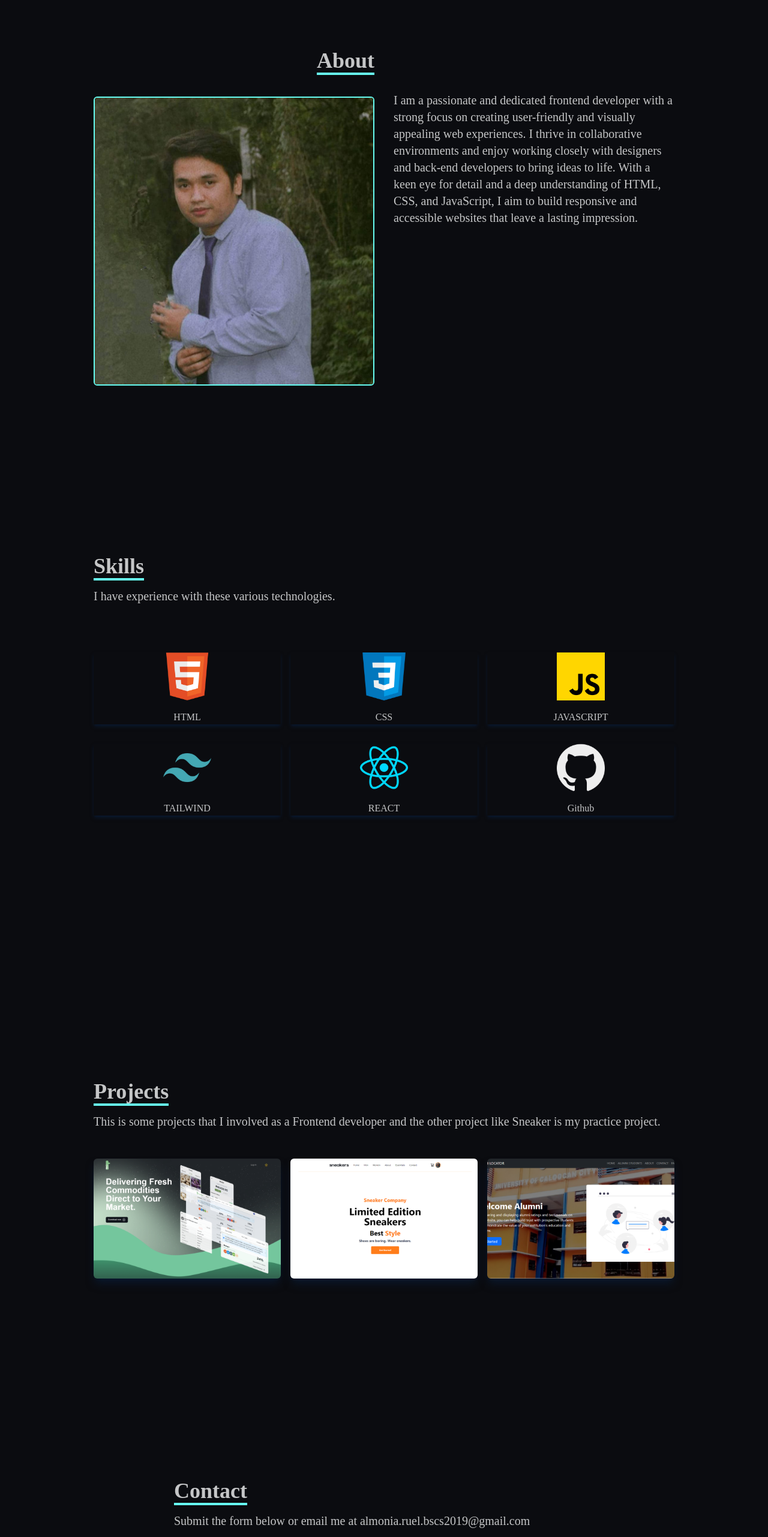
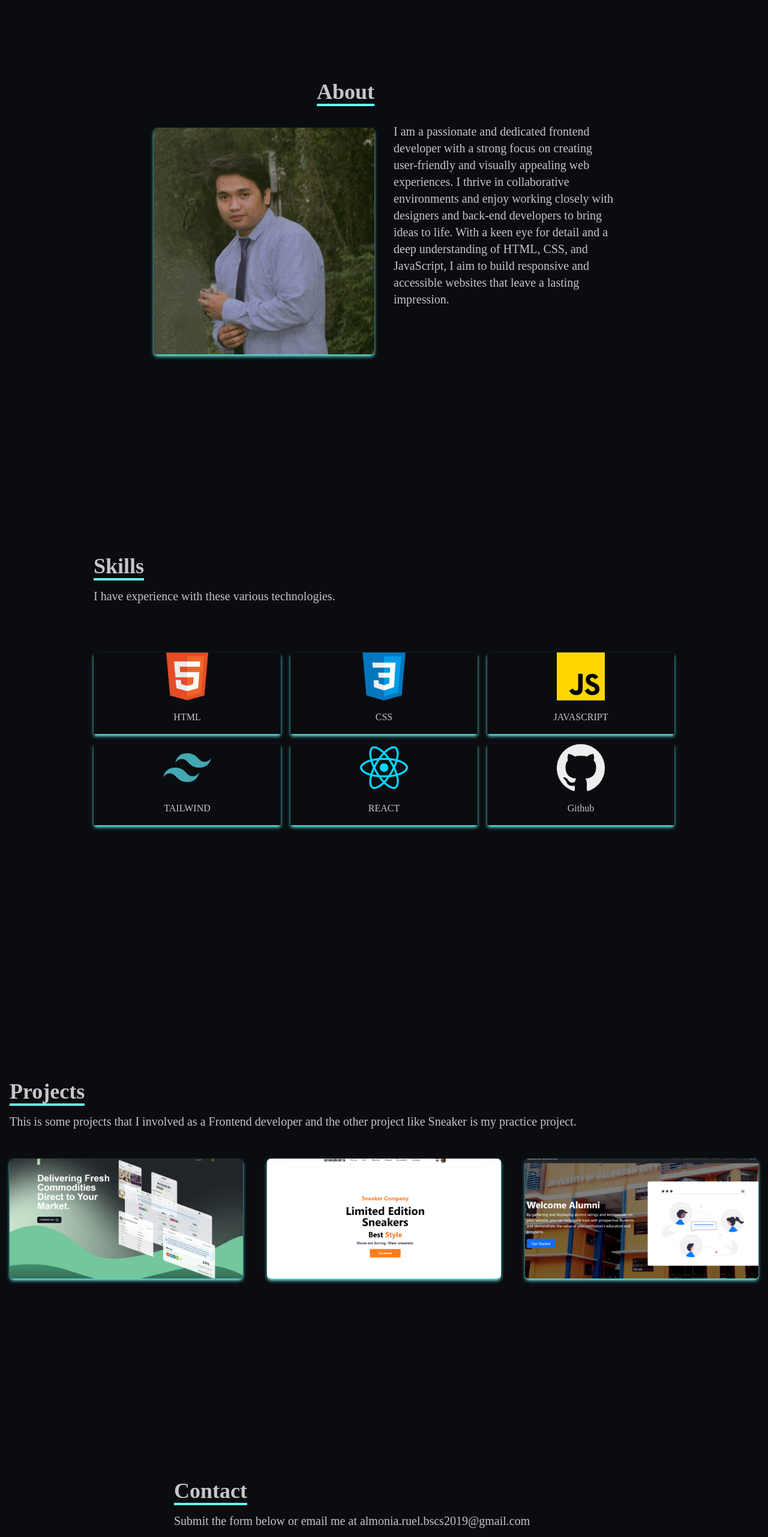
Before and after one commit to Stainzxc/portfolio-react, a React (Vite) app: page / in a window 1280 px wide. Shown: the part 834-3397 px from the top of the page at 60% size. Built offline with nearby package versions, Linux system fonts and the light colour scheme.

Commit message:
adding-context-in-projects

```diff
--- a/src/components/About.jsx
+++ b/src/components/About.jsx
@@ -13,9 +13,9 @@ export default function About() {
           </div>
           <div></div>
           </div>
-          <div className="max-w-[1000px] w-full sm:grid grid-cols-2 gap-8 px-4">
-            <div className="text-4xl font-bold py-2">
-              <img src={profile} alt="profile-picture" className="rounded-md border-2 text-right border-[#66FCF1]"/>
+          <div className="max-w-[800px] w-full sm:grid grid-cols-2 gap-8 px-4">
+            <div className="text-4xl font-bold py-2 flex">
+              <img src={profile} alt="profile-picture" className="rounded-md grow text-right shadow-md shadow-[#66FCF1]"/>
             </div>
             <div>
               <p className="text-xl">
--- a/src/components/Navbar.jsx
+++ b/src/components/Navbar.jsx
@@ -11,7 +11,7 @@ export default function Navbar() {
   const [nav, setNav] = useState(false);
   const handleClick = () => setNav(!nav);
   return (
-    <div className="fixed w-full h-[80px] flex justify-between items-center text-[#C5C6C7] bg-[#0B0C10] ">
+    <div className="fixed w-full h-[80px] flex justify-between items-center text-[#C5C6C7] bg-[#0B0C10]">
       <div className="cursor-pointer" >
       <Link to="home" smooth={true} duration={500}>
         <img src={logo} alt="logo" style={{ width: "80px" }} />
--- a/src/components/Projects.jsx
+++ b/src/components/Projects.jsx
@@ -2,15 +2,15 @@ import React from "react";
 import talipaapp from "../assets/img/talipaapp.png";
 import sneakers from "../assets/img/sneakers.png";
 import ams from "../assets/img/ams.png";
-import { Slide  } from "react-awesome-reveal";
+import { Slide } from "react-awesome-reveal";
 
 export default function Projects() {
   return (
     <div
       name="projects"
-      className="w-full md:h-screen bg-[#0B0C10] text-[#C5C6C7]"
+      className="w-full h-screen bg-[#0B0C10] text-[#C5C6C7]"
     >
-      <div className="max-w-[1000px] mx-auto p-4 flex flex-col justify-center w-full h-full">
+      <div className="mx-auto max-w-[1700px] p-4 flex flex-col justify-center w-full h-full">
         <div className="pb-8">
           <p className="text-4xl font-bold inline border-b-4 border-[#66FCF1]">
             Projects
@@ -22,21 +22,29 @@ export default function Projects() {
         </div>
 
         {/* Container */}
-        <div className="grid sm:grid-cols-2 md:grid-cols-3 gap-4">
+        <div className="grid sm:grid-cols-2 md:grid-cols-3 gap-10">
           {/* Grid Item */}
-          <Slide duration={1000} delay={300}>
+          {/* <Slide duration={1000} delay={300}> */}
           <div
             style={{ backgroundImage: `url(${talipaapp})` }}
-            className="shadow-lg shadow-[#0a192f] group container rounded-md flex justify-center items-center mx-auto content-div"
+            className=" group container rounded-md flex justify-center items-center mx-auto content-div shadow-md shadow-[#66FCF1] hover:scale-110 duration-500"
           >
             {/* Hover Effects */}
-            <div className="opacity-0 group-hover:opacity-100">
-              <span className="text-2xl font-bold text-white tracking-wider">
-                React JS Application
+            <div className="opacity-0 group-hover:opacity-100 mx-2">
+              <span className=" text-white tracking-wider">
+                This is our Capstone Project or Thesis. In this project are aim
+                is to remove the middlemen between the Vendor and Farmer in
+                their transaction therefore the farmer can earn more.
               </span>
               <div className="pt-8 text-center">
+                <span className="text-lg font-bold tracking-wide bg-[#66FCF1] text-black rounded-md p-2 mr-2">
+                  ReactJS
+                </span>
+                <span className="text-lg font-bold tracking-wide bg-[#66FCF1] text-black rounded-md p-2 mr-20">
+                  Tailwind
+                </span>
                 <a href="https://www.talipaapp.com/" target="_blank">
-                  <button className="text-center rounded-lg px-4 py-3 m-2 bg-white text-gray-700 font-bold text-lg">
+                  <button className="text-lg font-bold tracking-wide bg-white text-gray-700 rounded-md p-2 mr-2">
                     Demo
                   </button>
                 </a>
@@ -44,28 +52,36 @@ export default function Projects() {
                   href="https://github.com/saisarah/TalipaAPP-Frontend"
                   target="_blank"
                 >
-                  <button className="text-center rounded-lg px-4 py-3 m-2 bg-white text-gray-700 font-bold text-lg">
+                  <button className="text-lg font-bold tracking-wide bg-white text-gray-700 rounded-md p-2 mr-2">
                     Code
                   </button>
                 </a>
               </div>
             </div>
           </div>
-          </Slide>
+          {/* </Slide> */}
           {/* Grid Item */}
-          <Slide duration={500} delay={200}>
+          {/* <Slide duration={500} delay={200}> */}
+
           <div
             style={{ backgroundImage: `url(${sneakers})` }}
-            className="shadow-lg shadow-[#0a192f] group container rounded-md flex justify-center items-center mx-auto content-div"
+            className="group container rounded-md flex justify-center items-center mx-auto content-div shadow-md shadow-[#66FCF1] hover:scale-110 duration-500"
           >
             {/* Hover Effects */}
-            <div className="opacity-0 group-hover:opacity-100">
-              <span className="text-2xl font-bold text-white tracking-wide">
-                React JS Application
+            <div className="opacity-0 group-hover:opacity-100 w-full mx-2 ">
+              <span className="text-white">
+                I made this because I am practicing my knowledge in React JS and
+                Tailwind CSS. This is not functionable e-commerse website.{" "}
               </span>
               <div className="pt-8 text-center">
+                <span className="text-lg font-bold tracking-wide bg-[#66FCF1] text-black rounded-md p-2 mr-2">
+                  ReactJS
+                </span>
+                <span className="text-lg font-bold tracking-wide bg-[#66FCF1] text-black rounded-md p-2 mr-20">
+                  Tailwind
+                </span>
                 <a href="https://e-commerse-sepia.vercel.app/ " target="_blank">
-                  <button className="text-center rounded-lg px-4 py-3 m-2 bg-white text-gray-700 font-bold text-lg">
+                  <button className="text-lg font-bold tracking-wide bg-white text-gray-700 rounded-md p-2 mr-2">
                     Demo
                   </button>
                 </a>
@@ -73,43 +89,54 @@ export default function Projects() {
                   href="https://github.com/Stainzxc/e-commerse"
                   target="_blank"
                 >
-                  <button className="text-center rounded-lg px-4 py-3 m-2 bg-white text-gray-700 font-bold text-lg">
+                  <button className="text-lg font-bold tracking-wide bg-white text-gray-700 rounded-md p-2">
                     Code
                   </button>
                 </a>
               </div>
             </div>
           </div>
-          </Slide>
+          {/* </Slide> */}
           {/* Grid Item */}
-          <Slide duration={100} delay={100}>
+          {/* <Slide duration={100} delay={100}> */}
           <div
             style={{ backgroundImage: `url(${ams})` }}
-            className="shadow-lg shadow-[#0a192f] group container rounded-md flex justify-center items-center mx-auto content-div"
+            className="group container rounded-md flex justify-center items-center mx-auto content-div shadow-md shadow-[#66FCF1] hover:scale-110 duration-500"
           >
             {/* Hover Effects */}
-            <div className="opacity-0 group-hover:opacity-100">
-              <span className="text-2xl font-bold text-white tracking-wider">
-                React JS Application
+            <div className="opacity-0 group-hover:opacity-100 mx-2">
+              <span className="text-white">
+                This one is our Thesis when we are third year college. We made
+                this to help the alumnus about their concerns therefore they can
+                make apppointment to the MIS.{" "}
               </span>
               <div className="pt-8 text-center">
+                <span className="text-lg font-bold tracking-wide bg-[#66FCF1] text-black rounded-md p-2 mr-2">
+                  HTML
+                </span>
+                <span className="text-lg font-bold tracking-wide bg-[#66FCF1] text-black rounded-md p-2 mr-2">
+                  CSS
+                </span>
+                <span className="text-lg font-bold tracking-wide bg-[#66FCF1] text-black rounded-md p-2 mr-20">
+                  JavaScript
+                </span>
                 <a
                   href=" http://ucc-ams.epizy.com/?i=1&fbclid=IwAR2Dw9bzt5zdBS5upT52eMliTCL3AMT5UYBgVxC0HAw7klUfjZld58dX3xI"
                   target="_blank"
                 >
-                  <button className="text-center rounded-lg px-4 py-3 m-2 bg-white text-gray-700 font-bold text-lg">
+                  <button className="text-lg font-bold tracking-wide bg-white text-gray-700 rounded-md p-2 mr-2">
                     Demo
                   </button>
                 </a>
                 <a href="https://github.com/Stainzxc/AMS" target="_blank">
-                  <button className="text-center rounded-lg px-4 py-3 m-2 bg-white text-gray-700 font-bold text-lg">
+                  <button className="text-lg font-bold tracking-wide bg-white text-gray-700 rounded-md p-2 mr-2">
                     Code
                   </button>
                 </a>
               </div>
             </div>
           </div>
-          </Slide>
+          {/* </Slide> */}
         </div>
       </div>
     </div>
--- a/src/components/Skills.jsx
+++ b/src/components/Skills.jsx
@@ -11,8 +11,8 @@ export default function Skills() {
   return (
     <div name="skills" className="w-full h-screen bg-[#0B0C10] text-[#C5C6C7]">
       {/* Container */}
-      <div className="max-w-[1000px] mx-auto flex flex-col justify-center p-4 w-full h-full">
-        <div className="pb-8">
+      <div className=" mx-auto max-w-[1000px] flex flex-col justify-center p-4 w-full h-full">
+        <div className="pb-8 ">
           <p className="text-4xl font-bold inline border-b-4 border-[#66FCF1]">
             Skills
           </p>
@@ -21,43 +21,43 @@ export default function Skills() {
           </p>
         </div>
 
-        <div className="w-full grid grid-cols-2 sm:grid-cols-3 gap-4 text-center py-8">
-          <Slide duration={1000} delay={500}>
-          <div className="shadow-md shadow-[#0a192f] hover:scale-110 duration-500">
+        <div className="max-w-[1000px] w-full grid grid-cols-2 sm:grid-cols-3 gap-4 text-center py-8">
+          {/* <Slide duration={1000} delay={500}> */}
+          <div className="shadow-md shadow-[#66FCF1] hover:scale-110 duration-500">
             <img src={html} alt="html" className="w-20 mx-auto" />
             <p className="my-4">HTML</p>
           </div>
-          </Slide>
-          <Slide duration={500} delay={400}>
-          <div className="shadow-md shadow-[#0a192f] hover:scale-110 duration-500">
+          {/* </Slide>
+          <Slide duration={500} delay={400}> */}
+          <div className="shadow-md shadow-[#66FCF1] hover:scale-110 duration-500">
             <img src={css} alt="css" className="w-20 mx-auto" />
             <p className="my-4">CSS</p>
           </div>
-          </Slide>
-          <Slide sm:duration={100} delay={300}>
-          <div className="shadow-md shadow-[#0a192f] hover:scale-110 duration-500">
+          {/* </Slide>
+          <Slide sm:duration={100} delay={300}> */}
+          <div className="shadow-md shadow-[#66FCF1] hover:scale-110 duration-500">
             <img src={javascript} alt="javascript" className="w-20 mx-auto" />
             <p className="my-4">JAVASCRIPT</p>
           </div>
-          </Slide>
-          <Slide duration={1000} delay={500}>
-          <div className="shadow-md shadow-[#0a192f] hover:scale-110 duration-500">
+          {/* </Slide>
+          <Slide duration={1000} delay={500}> */}
+          <div className="shadow-md shadow-[#66FCF1] hover:scale-110 duration-500">
             <img src={tailwind} alt="tailwind" className="w-20 mx-auto" />
             <p className="my-4">TAILWIND</p>
           </div>
-          </Slide>
-          <Slide duration={500} delay={400}>
-          <div className="shadow-md shadow-[#0a192f] hover:scale-110 duration-500">
+          {/* </Slide>
+          <Slide duration={500} delay={400}> */}
+          <div className="shadow-md shadow-[#66FCF1] hover:scale-110 duration-500">
             <img src={react} alt="react" className="w-20 mx-auto" />
             <p className="my-4">REACT</p>
           </div>
-          </Slide>
-          <Slide sm:duration={100} delay={300}>
-          <div className="shadow-md shadow-[#0a192f] hover:scale-110 duration-500">
+          {/* </Slide>
+          <Slide sm:duration={100} delay={300}> */}
+          <div className="shadow-md shadow-[#66FCF1] hover:scale-110 duration-500">
             <img src={github} alt="github" className="w-20 mx-auto" />
             <p className="my-4">Github</p>
           </div>
-          </Slide>
+          {/* </Slide> */}
         </div>
       </div>
     </div>
--- a/src/index.css
+++ b/src/index.css
@@ -24,7 +24,7 @@
 .content-div:hover {
     background-image: linear-gradient(
     to right,
-    rgba(112, 157, 255, 0.8),
-    hsla(242, 74%, 61%, 0.8)
+    rgba(0, 140, 255, 0.8),
+    hsla(189, 100%, 50%, 0.8)
     )!important;
 }
```
